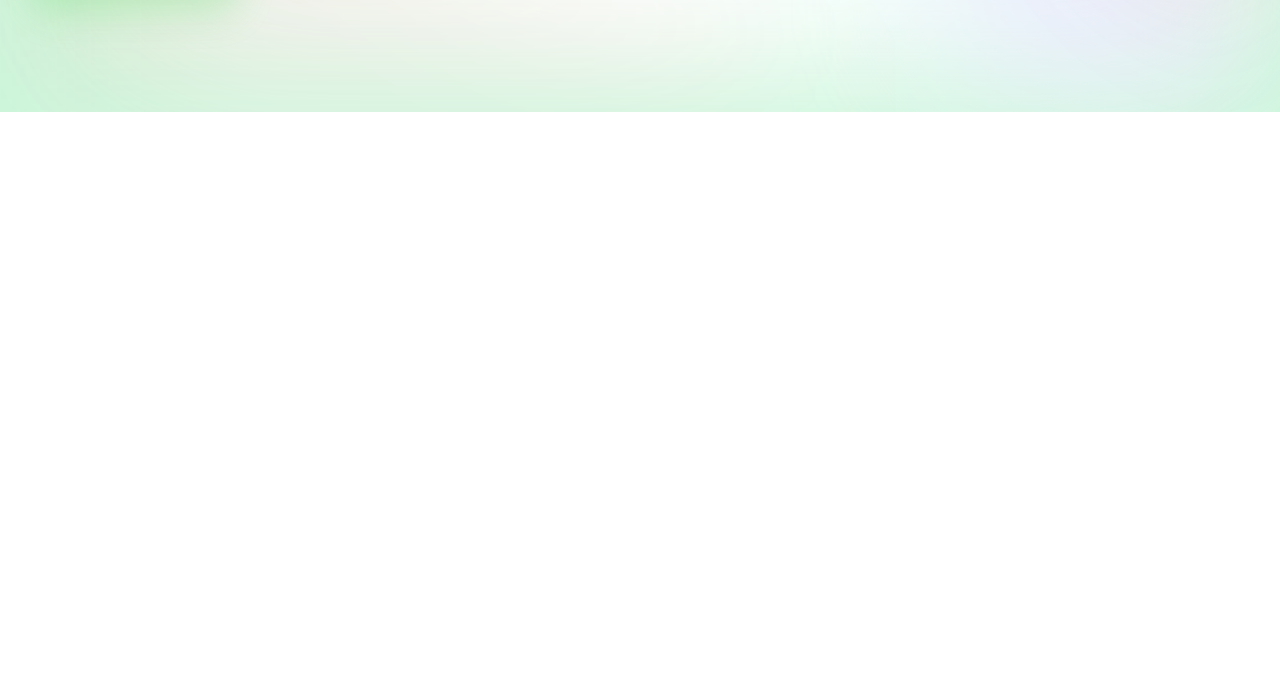
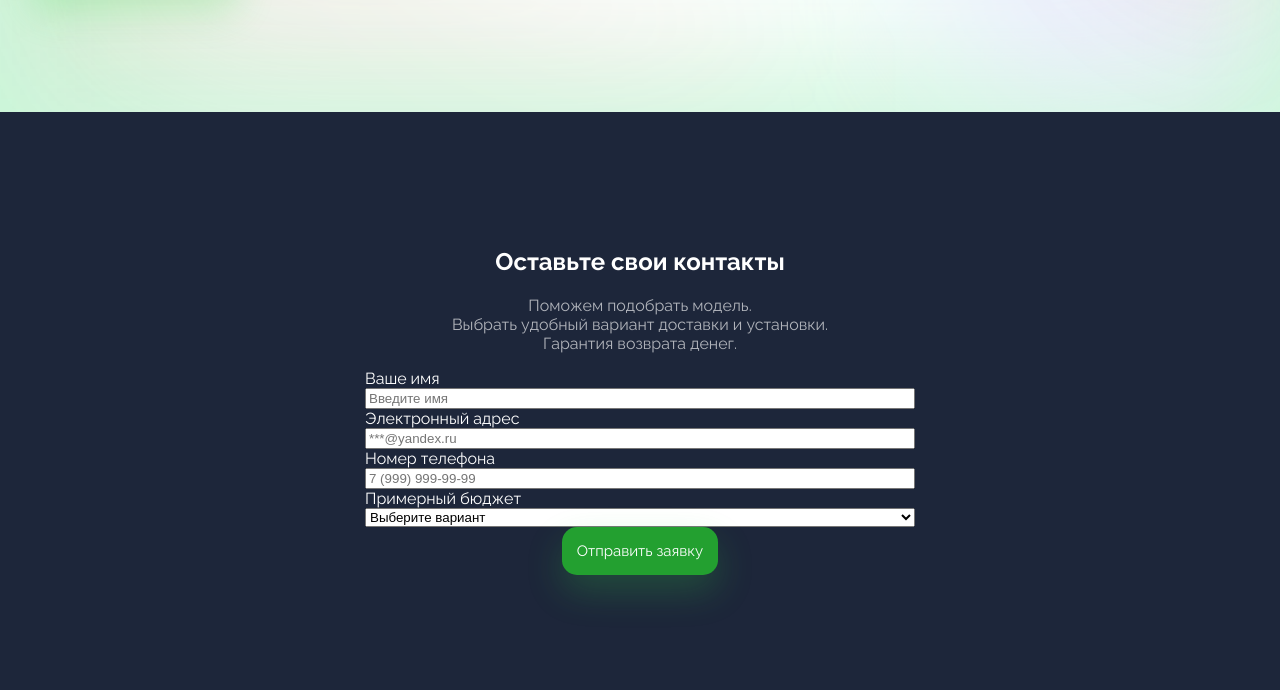
Before and after one commit to Dovlad-IR/green-corp-landing, a plain HTML site: page index.html in a window 1280 px wide. Shown: the part 709-1399 px from the top of the page. Before the commit the page ends 821 px from the top, so only its background shows below. Drawn offline with Linux system fonts and the light colour scheme.

Commit message:
refactor html css

```diff
--- a/index.html
+++ b/index.html
@@ -24,5 +24,37 @@
       <img class="about__image" src="img/solar-panel.png">
     </div>
   </section>
+
+  <section class="form">
+    <div class="form__container">
+      <h1>Оставьте свои контакты</h1>
+      <p>Поможем подобрать модель. <br> Выбрать удобный вариант доставки и установки. <br> Гарантия возврата денег.</p>
+      <form>
+        <div class="form__group">
+          <label for="name">Ваше имя</label>
+          <input type="text" placeholder="Введите имя" id="name">
+        </div>
+          <div class="form__group">
+          <label for="email">Электронный адрес</label>
+          <input type="email" placeholder="***@yandex.ru" id="email">
+          </div>
+          <div class="form__group">
+          <label for="phone">Номер телефона</label>
+          <input type="tel" placeholder="7 (999) 999-99-99" id="phone">
+          </div>
+          <div class="form__group">
+            <label for="budget">Примерный бюджет</label>
+            <select id="budget">
+              <option>Выберите вариант</option>
+              <option value="10-30">10 000₽ – 30 000₽</option>
+              <option value="30-60">30 000₽ – 60 000₽</option>
+              <option value="60-100">60 000₽ – 100 000₽</option>
+            </select>
+          </div>
+          <button type="submit" class="form__submit">Отправить заявку</button>
+        </div>
+      </form>
+    </div>
+  </section>
 </body>
 </html>
--- a/main.css
+++ b/main.css
@@ -78,3 +78,29 @@ header a {
 .about__info {
   max-width: 550px;
 }
+
+.form{
+  background-color: #1D263A;
+  color: #fff;
+  padding-top: 115px;
+  padding-bottom: 115px;
+  text-align: center;
+  display: flex; justify-content: center; align-items: center;
+}
+
+.form__container {
+  width: 550px;;
+
+}
+
+.form h1{
+  font-weight: 48px;
+}
+.form p{
+  font-weight: 18px;
+  opacity: 0.65;
+}
+
+.form__group{
+  display: flex; flex-direction: column; text-align: left;
+}
```
Also changed, not shown: scratch/index.html (added, +13 -0 lines), scratch/mystyle.css (added, +10 -0 lines).
